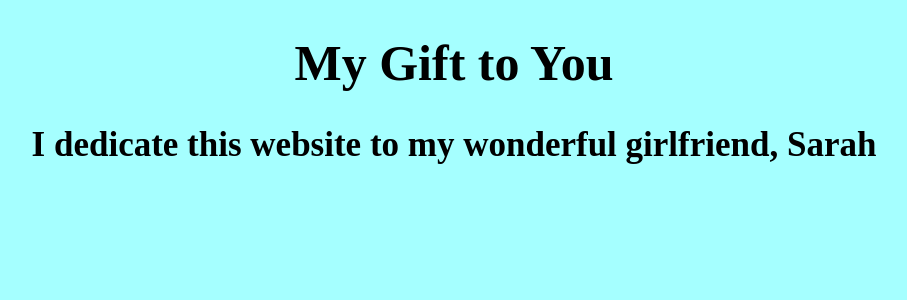
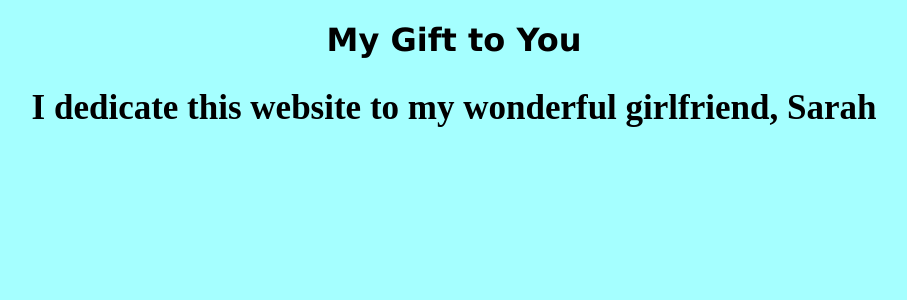
Before and after one commit to definitelynotillegal/definitelynotillegal.github.io, a Jekyll site: the page index.html, which Jekyll copies as it is, in a window 1280 px wide. Shown: the top 300 px of the page, without its empty margins (186-1093 px from the left). Built offline with Jekyll 4.4.1, drawn with Linux system fonts in a browser that asks for light colours.

Commit message:
Update index.html

```diff
--- a/index.html
+++ b/index.html
@@ -8,7 +8,7 @@
             </style>
         </head>
             <body>
-                <center><h1 style="font-size:50px" style="font-family:verdana">My Gift to You</h1></center>
+                <center><h1 style="font-family:verdana">My Gift to You</h1></center>
                     <center><h2 style="font-size:35px">I dedicate this website to my wonderful girlfriend, Sarah</h2></center>
             </body>
     </html>
```
